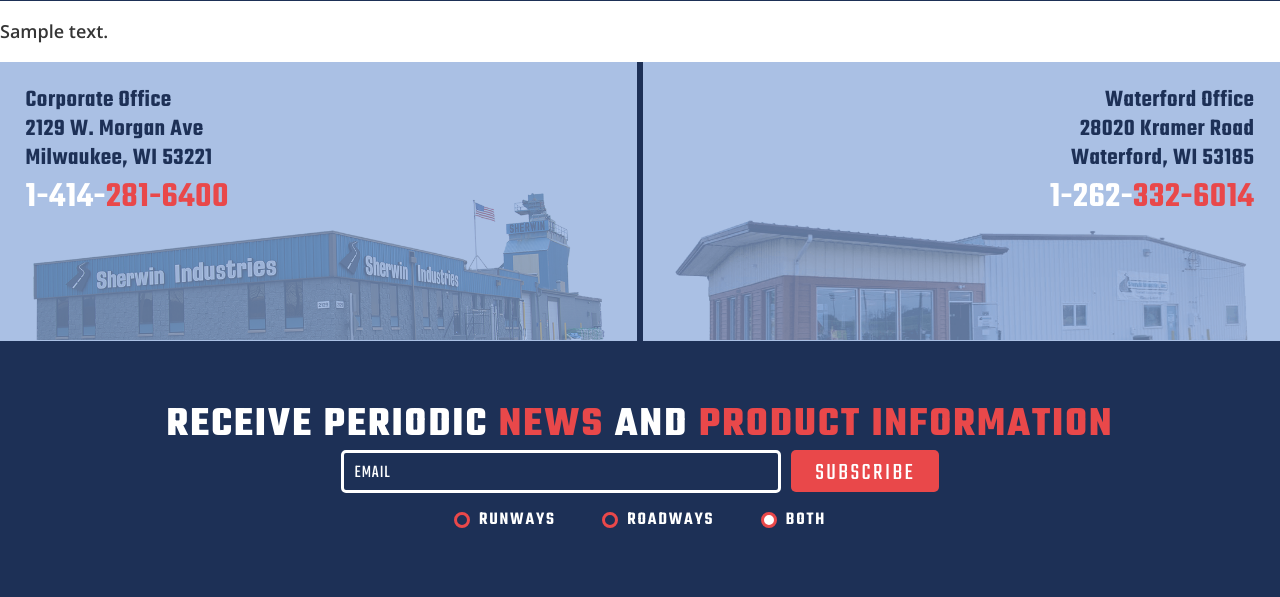
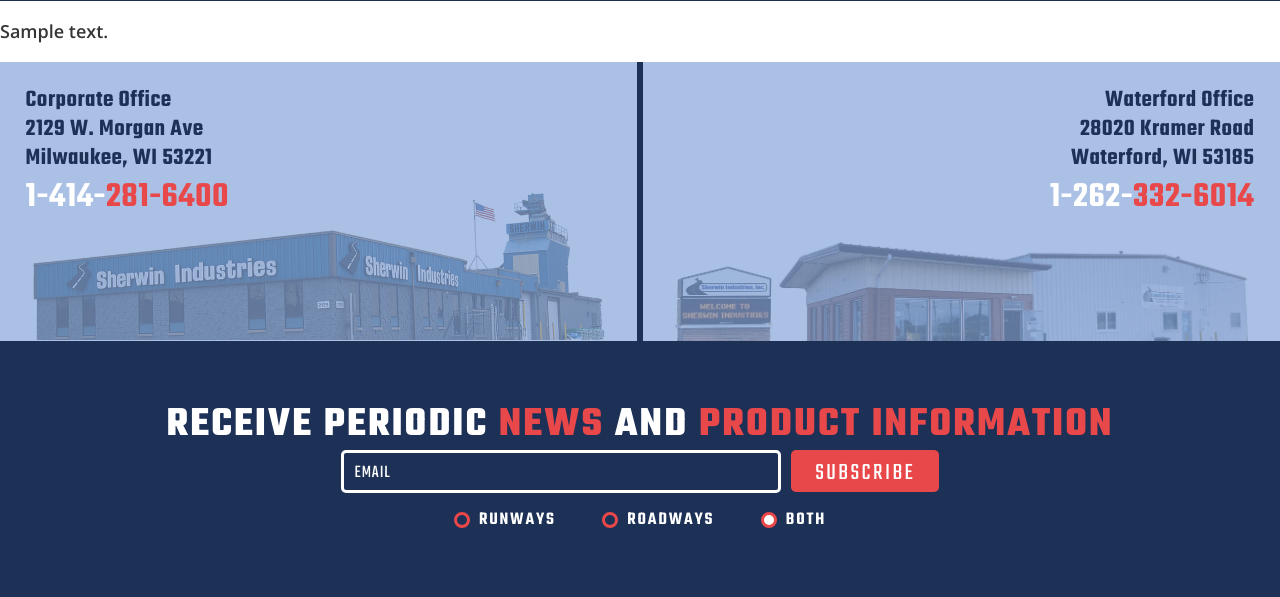
Before and after one commit to foresitegroup/Sherwin2018, a WordPress theme: template wp-content/themes/sherwin/page.php in a window 1280 px wide. Shown: the part 329-926 px from the top of the page. Run offline with PHP 8.4 and a stand-in for WordPress, Linux system fonts and the light colour scheme; the site name, menu and one post (Sample post) are stand-ins, and other content is empty; some libraries are stand-ins or nearby versions.

Commit message:
New image

```diff
--- a/wp-content/themes/sherwin/style.css
+++ b/wp-content/themes/sherwin/style.css
@@ -700,7 +700,7 @@ A.search-result { color: #828282; }
 
 #footer-contact > DIV.waterford {
   margin-left: auto;
-  background-image: url(images/footer-building-waterford-office.png);
+  background-image: url(images/footer-building-waterford-office.webp);
   text-align: right;
 }
 
```
Also changed, not shown: wp-content/themes/sherwin/images/footer-building-waterford-office.webp (added).
